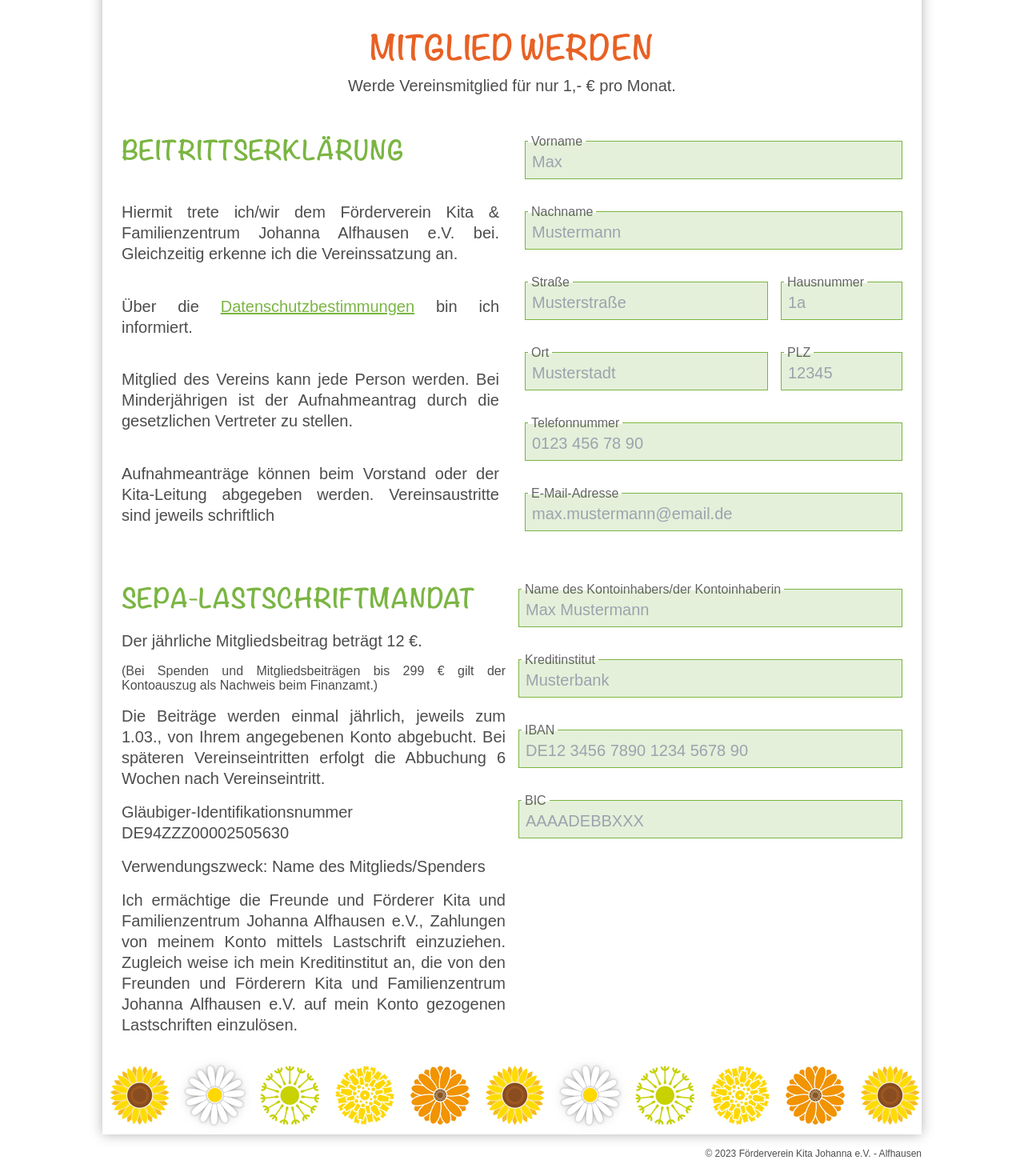
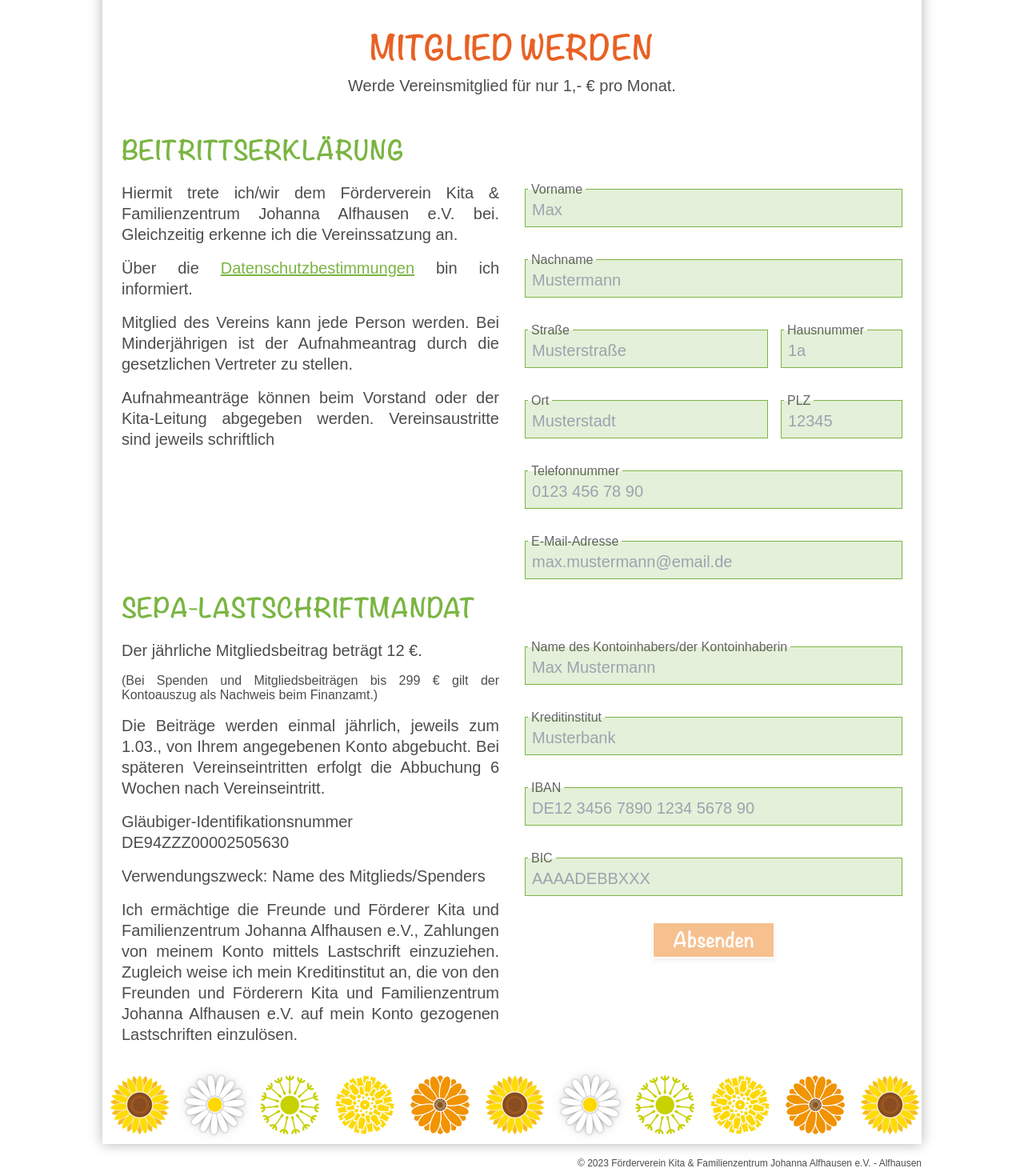
Before and after one commit to tjuretzek/foerderverein-kita-johanna, a Next.js app: page /mitglied-werden in a window 1280 px wide. Shown: the part 80-1550 px from the top of the page at 80% size. Built offline with nearby package versions, Linux system fonts and the light colour scheme; a web font is replaced by a local one.

Commit message:
prepared for sendJS

```diff
--- a/src/components/Button.tsx
+++ b/src/components/Button.tsx
@@ -5,10 +5,12 @@ interface Props {
   text: string
   type: 'primary' | 'secondary'
   className?: string
+  onClick?: (args?: any) => void
+  disabled?: boolean
 }
 
 export default function Button(props: Props) {
-  const { href, text, type, className } = props
+  const { href, text, type, className, onClick, disabled } = props
 
   const classes =
     type === 'primary'
@@ -21,8 +23,10 @@ export default function Button(props: Props) {
         'px-6 py-2 text-[30px] font-tally drop-shadow-md hover:drop-shadow-none',
         classes,
         className,
+        disabled && 'opacity-50 pointer-events-none',
       )}
       href={href}
+      onClick={onClick ? () => onClick() : undefined}
       title={text}
     >
       {text}
--- a/src/components/MemberForm.tsx
+++ b/src/components/MemberForm.tsx
@@ -1,11 +1,11 @@
 'use client'
 
 import classNames from 'classnames'
+import Button from 'components/Button'
 import InputField from 'components/InputField'
 import { ErrorMessage, Field, Form, Formik } from 'formik'
 import { useCallback, useState } from 'react'
 
-export default function MemberForm() {
 const initialValues: FormValues = {
   lastname: '',
   firstname: '',
@@ -21,27 +21,13 @@ export default function MemberForm() {
   iban: '',
   bic: '',
 }
-  const [formValues, setFormValues] = useState(initialValues)
-  const [formErrors, setFormErrors] = useState({})
+
+export default function MemberForm() {
   const [isSubmitting, setIsSubmitting] = useState(false)
 
-  const submitForm = useCallback(() => {
-    console.log(formValues)
-  }, [formValues])
+  const submitForm = useCallback(() => {}, [])
 
-  const handleChange = (e: React.FormEvent<HTMLInputElement>) => {
-    const { name, value } = e.currentTarget
-    setFormValues({ ...formValues, [name]: value })
-  }
-
-  const handleSubmit = (e: React.SyntheticEvent) => {
-    e.preventDefault()
-    setFormErrors(validate(formValues))
-    setIsSubmitting(true)
-  }
-
-  const validate = useCallback(
-    (values: FormValues) => {
+  const validate = useCallback((values: FormValues) => {
     const errors = initialValues
     const emailRegex = /^[\w-\.]+@([\w-]+\.)+[\w-]{2,4}$/g
     const ibanRegex = /DE[a-zA-Z0-9]{2}\s?([0-9]{4}\s?){4}([0-9]{2})\s?/g
@@ -72,22 +58,34 @@ export default function MemberForm() {
     })
 
     return errors
-    },
-    [initialValues],
-  )
+  }, [])
+
+  const handleSubmit = useCallback((values: FormValues, isValid: boolean) => {
+    if (!isValid) {
+      // TODO: scroll to error
+      setIsSubmitting(false)
+      return
+    }
+
+    // TODO: submit form via sendJS
+    console.log(values)
+
+    return
+  }, [])
 
   return (
     <Formik initialValues={initialValues} validate={validate} onSubmit={submitForm}>
       {(formik) => {
-        const { values, handleChange, handleSubmit, errors, touched, handleBlur, isValid, dirty } =
-          formik
+        const { values, errors, touched, isValid } = formik
         return (
           <Form>
-            <div className='flex flex-wrap w-full gap-8 mt-12 md:flex-nowrap'>
-              <div className='flex flex-wrap w-full gap-4 md:w-1/2'>
-                <h2 className='w-full text-lg uppercase font-tally text-green'>
+            <div className='flex w-full'>
+              <h2 className='w-full text-lg uppercase font-tally text-green mt-12'>
                 Beitritts&shy;erklärung
               </h2>
+            </div>
+            <div className='flex flex-wrap w-full gap-8 mt-4 md:flex-nowrap items-start'>
+              <div className='flex flex-wrap w-full gap-4 md:w-1/2'>
                 <p className='text-justify'>
                   Hiermit trete ich/wir dem Förderverein Kita & Familienzentrum Johanna Alfhausen
                   e.V. bei. Gleichzeitig erkenne ich die Vereinssatzung an.
@@ -121,7 +119,7 @@ export default function MemberForm() {
                     id='firstname'
                     placeholder='Max'
                     className={classNames(
-                      'bg-green/20 w-full px-2 pb-2 pt-3 border-green border z-10',
+                      'bg-green/20 w-full px-2 pb-2 pt-3 border-green border z-10 !outline-none',
                       'focus:border-green',
                       errors.firstname && touched.firstname && 'border-red-600 text-red',
                     )}
@@ -139,7 +137,7 @@ export default function MemberForm() {
                     placeholder='Mustermann'
                     id='lastname'
                     className={classNames(
-                      'bg-green/20 w-full px-2 pb-2 pt-3 border-green border z-10',
+                      'bg-green/20 w-full px-2 pb-2 pt-3 border-green border z-10 !outline-none',
                       'focus:border-green',
                       errors.lastname && touched.lastname && 'border-red-600 text-red',
                     )}
@@ -158,7 +156,7 @@ export default function MemberForm() {
                       placeholder='Musterstraße'
                       id='street'
                       className={classNames(
-                        'bg-green/20 w-full px-2 pb-2 pt-3 border-green border z-10',
+                        'bg-green/20 w-full px-2 pb-2 pt-3 border-green border z-10 !outline-none',
                         'focus:border-green',
                         errors.street && touched.street && 'border-red-600 text-red',
                       )}
@@ -177,7 +175,7 @@ export default function MemberForm() {
                       id='number'
                       maxLength={5}
                       className={classNames(
-                        'bg-green/20 w-full px-2 pb-2 pt-3 border-green border z-10',
+                        'bg-green/20 w-full px-2 pb-2 pt-3 border-green border z-10 !outline-none',
                         'focus:border-green',
                         errors.number && touched.number && 'border-red-600 text-red',
                       )}
@@ -197,7 +195,7 @@ export default function MemberForm() {
                       placeholder='Musterstadt'
                       id='city'
                       className={classNames(
-                        'bg-green/20 w-full px-2 pb-2 pt-3 border-green border z-10',
+                        'bg-green/20 w-full px-2 pb-2 pt-3 border-green border z-10 !outline-none',
                         'focus:border-green',
                         errors.city && touched.city && 'border-red-600 text-red',
                       )}
@@ -216,7 +214,7 @@ export default function MemberForm() {
                       id='zip'
                       maxLength={5}
                       className={classNames(
-                        'bg-green/20 w-full px-2 pb-2 pt-3 border-green border z-10',
+                        'bg-green/20 w-full px-2 pb-2 pt-3 border-green border z-10 !outline-none',
                         'focus:border-green',
                         errors.zip && touched.zip && 'border-red-600 text-red',
                       )}
@@ -235,7 +233,7 @@ export default function MemberForm() {
                     placeholder='0123 456 78 90'
                     id='telephone'
                     className={classNames(
-                      'bg-green/20 w-full px-2 pb-2 pt-3 border-green border z-10',
+                      'bg-green/20 w-full px-2 pb-2 pt-3 border-green border z-10 !outline-none',
                       'focus:border-green',
                       errors.telephone && touched.telephone && 'border-red-600 text-red',
                     )}
@@ -253,7 +251,7 @@ export default function MemberForm() {
                     placeholder='max.mustermann@email.de'
                     id='email'
                     className={classNames(
-                      'bg-green/20 w-full px-2 pb-2 pt-3 border-green border z-10',
+                      'bg-green/20 w-full px-2 pb-2 pt-3 border-green border z-10 !outline-none',
                       'focus:border-green',
                       errors.email && touched.email && 'border-red-600 text-red',
                     )}
@@ -266,11 +264,13 @@ export default function MemberForm() {
                 </InputField>
               </div>
             </div>
-            <div className='flex flex-wrap w-full gap-4 mt-12 md:flex-nowrap'>
-              <div className='flex flex-wrap w-full gap-4 md:w-1/2'>
+            <div className='flex w-full'>
               <h2 className='w-full text-lg uppercase font-tally text-green'>
                 SEPA-Last&shy;schriftmandat
               </h2>
+            </div>
+            <div className='flex flex-wrap w-full gap-8 mt-4 md:flex-nowrap items-start'>
+              <div className='flex flex-wrap w-full gap-4 md:w-1/2'>
                 <p className='text-justify'>Der jährliche Mitgliedsbeitrag beträgt 12 €.</p>
                 <p className='text-sm text-justify'>
                   (Bei Spenden und Mitgliedsbeiträgen bis 299 € gilt der Kontoauszug als Nachweis
@@ -306,7 +306,7 @@ export default function MemberForm() {
                     id='bankAccountOwner'
                     placeholder='Max Mustermann'
                     className={classNames(
-                      'bg-green/20 w-full px-2 pb-2 pt-3 border-green border z-10',
+                      'bg-green/20 w-full px-2 pb-2 pt-3 border-green border z-10 !outline-none',
                       'focus:border-green',
                       errors.bankAccountOwner &&
                         touched.bankAccountOwner &&
@@ -326,7 +326,7 @@ export default function MemberForm() {
                     id='bank'
                     placeholder='Musterbank'
                     className={classNames(
-                      'bg-green/20 w-full px-2 pb-2 pt-3 border-green border z-10',
+                      'bg-green/20 w-full px-2 pb-2 pt-3 border-green border z-10 !outline-none',
                       'focus:border-green',
                       errors.bank && touched.bank && 'border-red-600 text-red',
                     )}
@@ -344,7 +344,7 @@ export default function MemberForm() {
                     id='iban'
                     placeholder='DE12 3456 7890 1234 5678 90'
                     className={classNames(
-                      'bg-green/20 w-full px-2 pb-2 pt-3 border-green border z-10',
+                      'bg-green/20 w-full px-2 pb-2 pt-3 border-green border z-10 !outline-none',
                       'focus:border-green',
                       errors.iban && touched.iban && 'border-red-600 text-red',
                     )}
@@ -362,7 +362,7 @@ export default function MemberForm() {
                     id='bic'
                     placeholder='AAAADEBBXXX'
                     className={classNames(
-                      'bg-green/20 w-full px-2 pb-2 pt-3 border-green border z-10',
+                      'bg-green/20 w-full px-2 pb-2 pt-3 border-green border z-10 !outline-none',
                       'focus:border-green',
                       errors.bic && touched.bic && 'border-red-600 text-red',
                     )}
@@ -373,6 +373,17 @@ export default function MemberForm() {
                     className='absolute text-xs text-red-600 -bottom-1'
                   />
                 </InputField>
+                <div className='flex w-full justify-center'>
+                  <Button
+                    href='#'
+                    onClick={() => {
+                      handleSubmit(values, isValid)
+                    }}
+                    type='primary'
+                    text='Absenden'
+                    disabled={!isSubmitting || !isValid}
+                  />
+                </div>
               </div>
             </div>
           </Form>
--- a/src/constants/pageMetadata.ts
+++ b/src/constants/pageMetadata.ts
@@ -1,20 +1,20 @@
 import { Metadata } from 'next'
 
 const socialMedia = {
-  title: 'Förderverein Kita Johanna e.V.',
+  title: 'Förderverein Kita & Familienzentrum Johanna Alfhausen e.V.',
   images: [
     {
       url: 'https://foerderverein-kita-johanna.de/banner.png',
       width: 1280,
       height: 720,
-      alt: 'Förderverein Kita Johanna e.V.',
+      alt: 'Förderverein Kita & Familienzentrum Johanna Alfhausen e.V.',
     },
   ],
 }
 
 export const metaData: { [key: string]: Metadata } = {
   home: {
-    title: 'Förderverein Kita Johanna e.V. - Alfhausen',
+    title: 'Förderverein Kita & Familienzentrum Johanna Alfhausen e.V. - Alfhausen',
     description:
       'Freunde und Förderer Kita Familienzentrum Johanna Alfhausen e.V. - Wir sind ein gemeinnütziger Verein, der sich zum Ziel gesetzt hat, die Arbeit der Kita Johanna zu unterstützen.',
     keywords: ['alfhausen', 'kita johanna', 'förderverein'],
@@ -27,7 +27,7 @@ export const metaData: { [key: string]: Metadata } = {
       locale: 'de_DE',
       description:
         'Freunde und Förderer Kita Familienzentrum Johanna Alfhausen e.V. - Wir sind ein gemeinnütziger Verein, der sich zum Ziel gesetzt hat, die Arbeit der Kita Johanna zu unterstützen.',
-      siteName: 'Förderverein Kita Johanna e.V.',
+      siteName: 'Förderverein Kita & Familienzentrum Johanna Alfhausen e.V.',
       ...socialMedia,
     },
     twitter: {
@@ -38,7 +38,8 @@ export const metaData: { [key: string]: Metadata } = {
     },
   },
   mitgliedWerden: {
-    title: 'Mitglied Werden | Förderverein Kita Johanna e.V. - Alfhausen',
+    title:
+      'Mitglied Werden | Förderverein Kita & Familienzentrum Johanna Alfhausen e.V. - Alfhausen',
     description:
       'Seid dabei! Zusammen sind wir stark! Der jährliche Mitgliedsbeitrag beträgt 12€. Auch ohne Mitgliedschaft kann gespendet werden.',
     keywords: ['alfhausen', 'kita johanna', 'förderverein', 'mitglied werden'],
@@ -51,7 +52,7 @@ export const metaData: { [key: string]: Metadata } = {
       locale: 'de_DE',
       description:
         'Seid dabei! Zusammen sind wir stark! Der jährliche Mitgliedsbeitrag beträgt 12€. Auch ohne Mitgliedschaft kann gespendet werden.',
-      siteName: 'Förderverein Kita Johanna e.V.',
+      siteName: 'Förderverein Kita & Familienzentrum Johanna Alfhausen e.V.',
       ...socialMedia,
     },
     twitter: {
@@ -62,9 +63,9 @@ export const metaData: { [key: string]: Metadata } = {
     },
   },
   spenden: {
-    title: 'Spenden | Förderverein Kita Johanna e.V. - Alfhausen',
+    title: 'Spenden | Förderverein Kita & Familienzentrum Johanna Alfhausen e.V. - Alfhausen',
     description:
-      'Jede Spende hilft die Ziele des Fördervereins zu erreichen. Der Förderverein Kita Johanna e.V. ist ein gemeinnütziger Verein und berechtigt Spendenquittungen auszustellen.',
+      'Jede Spende hilft die Ziele des Fördervereins zu erreichen. Der Förderverein Kita & Familienzentrum Johanna Alfhausen e.V. ist ein gemeinnütziger Verein und berechtigt Spendenquittungen auszustellen.',
     keywords: ['alfhausen', 'kita johanna', 'förderverein', 'spenden'],
     alternates: {
       canonical: `https://foerderverein-kita-johanna.de/spenden`,
@@ -74,19 +75,19 @@ export const metaData: { [key: string]: Metadata } = {
       url: 'https://foerderverein-kita-johanna.de/spenden',
       locale: 'de_DE',
       description:
-        'Jede Spende hilft die Ziele des Fördervereins zu erreichen. Der Förderverein Kita Johanna e.V. ist ein gemeinnütziger Verein und berechtigt Spendenquittungen auszustellen.',
-      siteName: 'Förderverein Kita Johanna e.V.',
+        'Jede Spende hilft die Ziele des Fördervereins zu erreichen. Der Förderverein Kita & Familienzentrum Johanna Alfhausen e.V. ist ein gemeinnütziger Verein und berechtigt Spendenquittungen auszustellen.',
+      siteName: 'Förderverein Kita & Familienzentrum Johanna Alfhausen e.V.',
       ...socialMedia,
     },
     twitter: {
       card: 'summary_large_image',
       description:
-        'Jede Spende hilft die Ziele des Fördervereins zu erreichen. Der Förderverein Kita Johanna e.V. ist ein gemeinnütziger Verein und berechtigt Spendenquittungen auszustellen.',
+        'Jede Spende hilft die Ziele des Fördervereins zu erreichen. Der Förderverein Kita & Familienzentrum Johanna Alfhausen e.V. ist ein gemeinnütziger Verein und berechtigt Spendenquittungen auszustellen.',
       ...socialMedia,
     },
   },
   kontakt: {
-    title: 'Kontakt | Förderverein Kita Johanna e.V. - Alfhausen',
+    title: 'Kontakt | Förderverein Kita & Familienzentrum Johanna Alfhausen e.V. - Alfhausen',
     description:
       'Sie haben Fragen, Ideen oder Anregungen? Dann treten Sie mit uns in Kontakt. Wir freuen uns über jeden Beitrag!',
     keywords: ['alfhausen', 'kita johanna', 'förderverein', 'kontakt'],
@@ -99,7 +100,7 @@ export const metaData: { [key: string]: Metadata } = {
       locale: 'de_DE',
       description:
         'Sie haben Fragen, Ideen oder Anregungen? Dann treten Sie mit uns in Kontakt. Wir freuen uns über jeden Beitrag!',
-      siteName: 'Förderverein Kita Johanna e.V.',
+      siteName: 'Förderverein Kita & Familienzentrum Johanna Alfhausen e.V.',
       ...socialMedia,
     },
     twitter: {
@@ -110,7 +111,8 @@ export const metaData: { [key: string]: Metadata } = {
     },
   },
   datenschutz: {
-    title: 'Datenschutzerklärung | Förderverein Kita Johanna e.V. - Alfhausen',
+    title:
+      'Datenschutzerklärung | Förderverein Kita & Familienzentrum Johanna Alfhausen e.V. - Alfhausen',
     description:
       'Wir weisen darauf hin, dass zum Zwecke der Mitgliedschaft und Mitgliederverwaltung folgende automatisierte Daten der Mitglieder gespeichert, verarbeitet und genutzt werden: Name, Name des Kindes (optional), Anschrift, Telefonnummer, E-Mail-Adresse und Bankverbindung.',
     keywords: ['alfhausen', 'kita johanna', 'förderverein', 'datenschutz'],
@@ -123,7 +125,7 @@ export const metaData: { [key: string]: Metadata } = {
       locale: 'de_DE',
       description:
         'Wir weisen darauf hin, dass zum Zwecke der Mitgliedschaft und Mitgliederverwaltung folgende automatisierte Daten der Mitglieder gespeichert, verarbeitet und genutzt werden: Name, Name des Kindes (optional), Anschrift, Telefonnummer, E-Mail-Adresse und Bankverbindung.',
-      siteName: 'Förderverein Kita Johanna e.V.',
+      siteName: 'Förderverein Kita & Familienzentrum Johanna Alfhausen e.V.',
       ...socialMedia,
     },
     twitter: {
--- a/tailwind.config.ts
+++ b/tailwind.config.ts
@@ -48,7 +48,7 @@ const config: Config = {
     plugin(function ({ addUtilities }) {
       addUtilities({
         '.gradient-input-label': {
-          background: 'linear-gradient(180deg, rgba(255,255,255,1) 54%, rgba(255,255,255,0) 54%)',
+          background: 'linear-gradient(180deg, rgba(255,255,255,1) 50%, rgba(255,255,255,0) 50%)',
         },
       })
     }),
```
Also changed, not shown: src/app/spenden/page.tsx (+2 -5 lines). Lines whose indentation alone changed are shown as unchanged.
